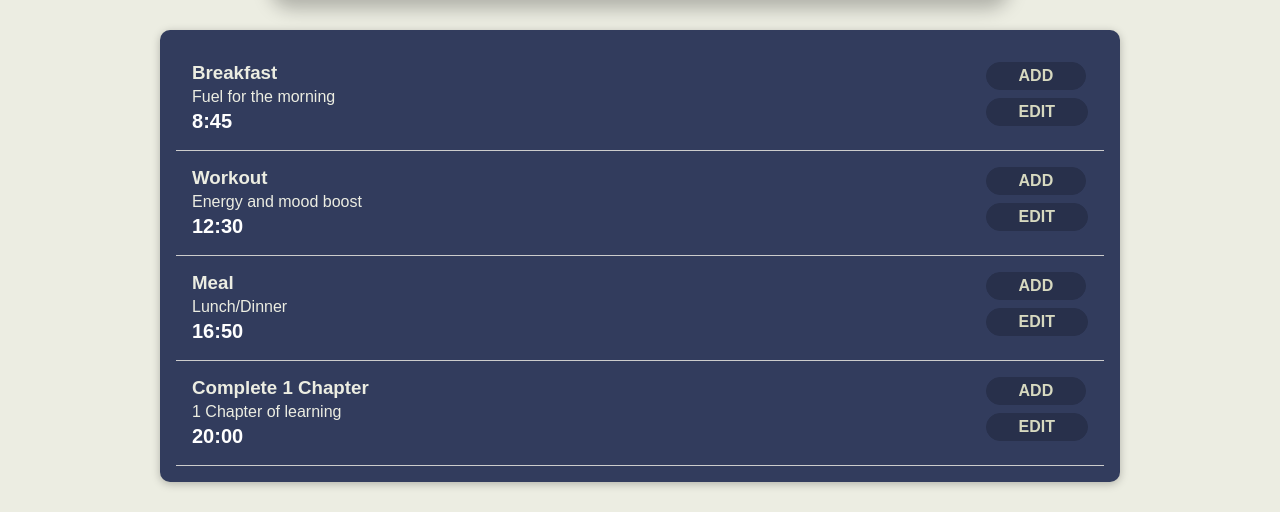
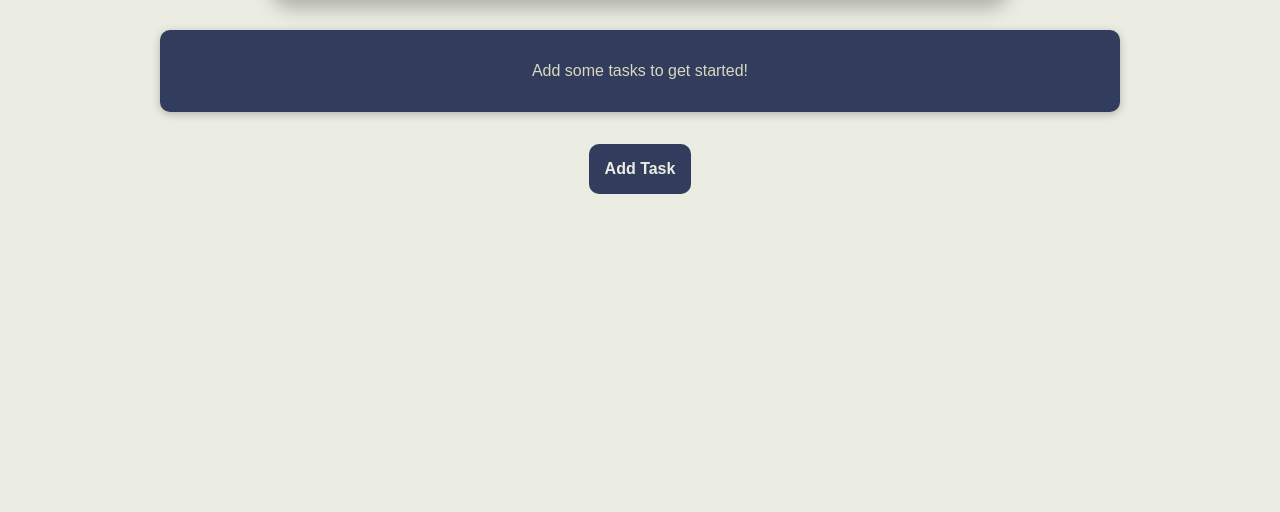
Before and after one commit to Jobo0/day-scheduler, a React (Create React App) app: page / in a window 1280 px wide. Shown: the part 348-860 px from the top of the page. After the commit the page ends 800 px from the top, so only its background shows below. Built offline with nearby package versions, Linux system fonts and the light colour scheme; a web font is replaced by a local one.

Commit message:
deletable tasks

```diff
--- a/src/components/Tasks/AvailableTasks.js
+++ b/src/components/Tasks/AvailableTasks.js
@@ -29,7 +29,7 @@ function AvailableTasks(props) {
     <section className={classes.tasks}>
       <Card>
         <ul>
-          {tasksList}
+          {tasksContext.count === 0 ? tasksList : <p>Add some tasks to get started!</p>}
         </ul>
       </Card>
       <NewTaskForm></NewTaskForm>
--- a/src/components/Tasks/AvailableTasks.module.css
+++ b/src/components/Tasks/AvailableTasks.module.css
@@ -22,3 +22,8 @@
       transform: translateY(0);
     }
   }
+
+  .tasks p {
+    color: #d7d9c0;
+    text-align: center;
+  }
--- a/src/components/Tasks/TaskItem/TaskItem.js
+++ b/src/components/Tasks/TaskItem/TaskItem.js
@@ -24,6 +24,11 @@ function TaskItem(props) {
   function onCloseHandler(event) {
     event.preventDefault();
     setIsEdit(false);
+  }
+
+  function onDeleteHandler() {
+    console.log(`removing item id: ${props.id}`)
+    tasksContext.removeItem(props.id);
   }
 
   function submitItemHandler(event) {
@@ -56,6 +61,7 @@ function TaskItem(props) {
             isEdit={isEdit}
             onFormSubmit={submitItemHandler}
             id={props.id}
+            onDelete={onDeleteHandler}
           />
         </div>
       </li>
--- a/src/components/Tasks/TaskItem/TaskItemForm.js
+++ b/src/components/Tasks/TaskItem/TaskItemForm.js
@@ -9,7 +9,7 @@ function TaskItemForm(props) {
   if (!props.isEdit) {
     return (
       <form className={classes.form} onSubmit={props.onFormSubmit}>
-        <button type="submit"> ADD </button>
+        <div><button type="submit"> ADD </button></div>
         <button onClick={props.onEdit}> EDIT </button>
       </form>
     );
@@ -17,8 +17,11 @@ function TaskItemForm(props) {
 
   return (
     <form className={classes.form} onSubmit={props.onFormSubmit}>
-      <button type="submit"> ADD </button>
-      <button form={`edit-form${props.id}`} type="submit"> SAVE </button>
+      <div><button className={classes.add} type="submit"> ADD </button></div>
+      <div className={classes.inline}>
+        <button type="button" onClick={props.onDelete}> DELETE </button>
+        <button form={`edit-form${props.id}`} type="submit"> SAVE </button>
+      </div>
     </form>
   );
 }
--- a/src/components/Tasks/TaskItem/TaskItemForm.module.css
+++ b/src/components/Tasks/TaskItem/TaskItemForm.module.css
@@ -1,9 +1,11 @@
 .form {
   text-align: right;
+  align-items:right;
+
 }
 
 .form button {
-    display:block;
+
   margin-bottom: 0.5rem;
   font: inherit;
   cursor: pointer;
@@ -13,6 +15,8 @@
   padding: 0.25rem 2rem;
   border-radius: 20px;
   font-weight: bold;
+  margin-left: 0.5rem;
+
 }
 
 .form button:hover,
@@ -20,3 +24,12 @@
   background-color: #1c2235;
   border-color: #1c2235;
 }
+
+.inline {
+  display: flex;
+}
+
+.add {
+  text-align: right;
+  justify-content:right;
+}
--- a/src/store/TasksProvider.js
+++ b/src/store/TasksProvider.js
@@ -67,7 +67,7 @@ function TasksProvider(props) {
   };
 
   const removeItemHandler = (id) => {
-    dispatchAction({ type: "REMOVE" });
+    dispatchAction({ type: "REMOVE" , id:id});
   };
 
   const editItemHandler = (id, newTask) => {
```
Also changed, not shown: 1 other file (tests, documents, lock files or other folders). Lines whose indentation alone changed are shown as unchanged.
